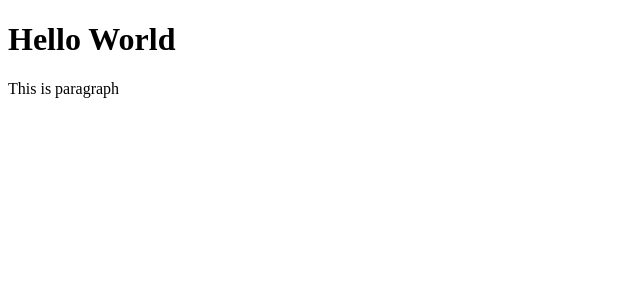
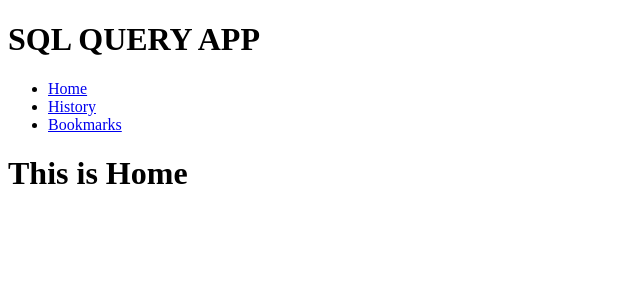
Before and after one commit to karprabha/sql-query-app, a React (Vite) app: page / in a window 1280 px wide. Shown: the top 300 px of the page, without its empty margins (0-640 px from the left). Built offline with nearby package versions, Linux system fonts and the light colour scheme.

Commit message:
add app routes

```diff
--- a/package.json
+++ b/package.json
@@ -11,7 +11,8 @@
     },
     "dependencies": {
         "react": "^18.2.0",
-        "react-dom": "^18.2.0"
+        "react-dom": "^18.2.0",
+        "react-router-dom": "^6.14.2"
     },
     "devDependencies": {
         "@types/react": "^18.2.14",
--- a/src/App.jsx
+++ b/src/App.jsx
@@ -1,12 +1,27 @@
-import "./App.css";
+import { Outlet, Link } from "react-router-dom";
 
 function App() {
     return (
         <>
-            <div>
-                <h1>Hello World</h1>
+            <div id="sidebar">
+                <h1>SQL QUERY APP</h1>
+                <nav>
+                    <ul>
+                        <li>
+                            <Link to={`/`}>Home</Link>
+                        </li>
+                        <li>
+                            <Link to={`/history`}>History</Link>
+                        </li>
+                        <li>
+                            <Link to={`/bookmarks`}>Bookmarks</Link>
+                        </li>
+                    </ul>
+                </nav>
             </div>
-            <p>This is paragraph</p>
+            <div id="detail">
+                <Outlet />
+            </div>
         </>
     );
 }
--- /dev/null
+++ b/src/Router.jsx
@@ -0,0 +1,31 @@
+import { createBrowserRouter, RouterProvider } from "react-router-dom";
+import Home from "./routes/Home.jsx";
+import Bookmarks from "./routes/Bookmarks.jsx";
+import History from "./routes/History.jsx";
+import ErrorPage from "./routes/ErrorPage.jsx";
+import App from "./App.jsx";
+
+const Router = () => {
+    const router = createBrowserRouter([
+        {
+            path: "/",
+            element: <App />,
+            errorElement: <ErrorPage />,
+            children: [
+                { index: true, element: <Home /> },
+                {
+                    path: "/history",
+                    element: <History />,
+                },
+                {
+                    path: "/bookmarks",
+                    element: <Bookmarks />,
+                },
+            ],
+        },
+    ]);
+
+    return <RouterProvider router={router} />;
+};
+
+export default Router;
--- a/src/main.jsx
+++ b/src/main.jsx
@@ -1,10 +1,10 @@
 import React from "react";
 import ReactDOM from "react-dom/client";
-import App from "./App.jsx";
 import "./index.css";
+import Router from "./Router";
 
 ReactDOM.createRoot(document.getElementById("root")).render(
     <React.StrictMode>
-        <App />
+        <Router />
     </React.StrictMode>
 );
--- /dev/null
+++ b/src/routes/Bookmarks.jsx
@@ -0,0 +1,5 @@
+const Bookmarks = () => {
+    return <h1>This is Bookmarks</h1>;
+};
+
+export default Bookmarks;
--- /dev/null
+++ b/src/routes/ErrorPage.jsx
@@ -0,0 +1,18 @@
+import { useRouteError } from "react-router-dom";
+
+const ErrorPage = () => {
+    const error = useRouteError();
+    console.error(error);
+
+    return (
+        <div id="error-page">
+            <h1>Oops!</h1>
+            <p>Sorry, an unexpected error has occurred.</p>
+            <p>
+                <i>{error.statusText || error.message}</i>
+            </p>
+        </div>
+    );
+};
+
+export default ErrorPage;
--- /dev/null
+++ b/src/routes/History.jsx
@@ -0,0 +1,5 @@
+const History = () => {
+    return <h1>This is History</h1>;
+};
+
+export default History;
--- /dev/null
+++ b/src/routes/Home.jsx
@@ -0,0 +1,5 @@
+const Home = () => {
+    return <h1>This is Home</h1>;
+};
+
+export default Home;
```
Also changed, not shown: 1 other file (tests, documents, lock files or other folders).
